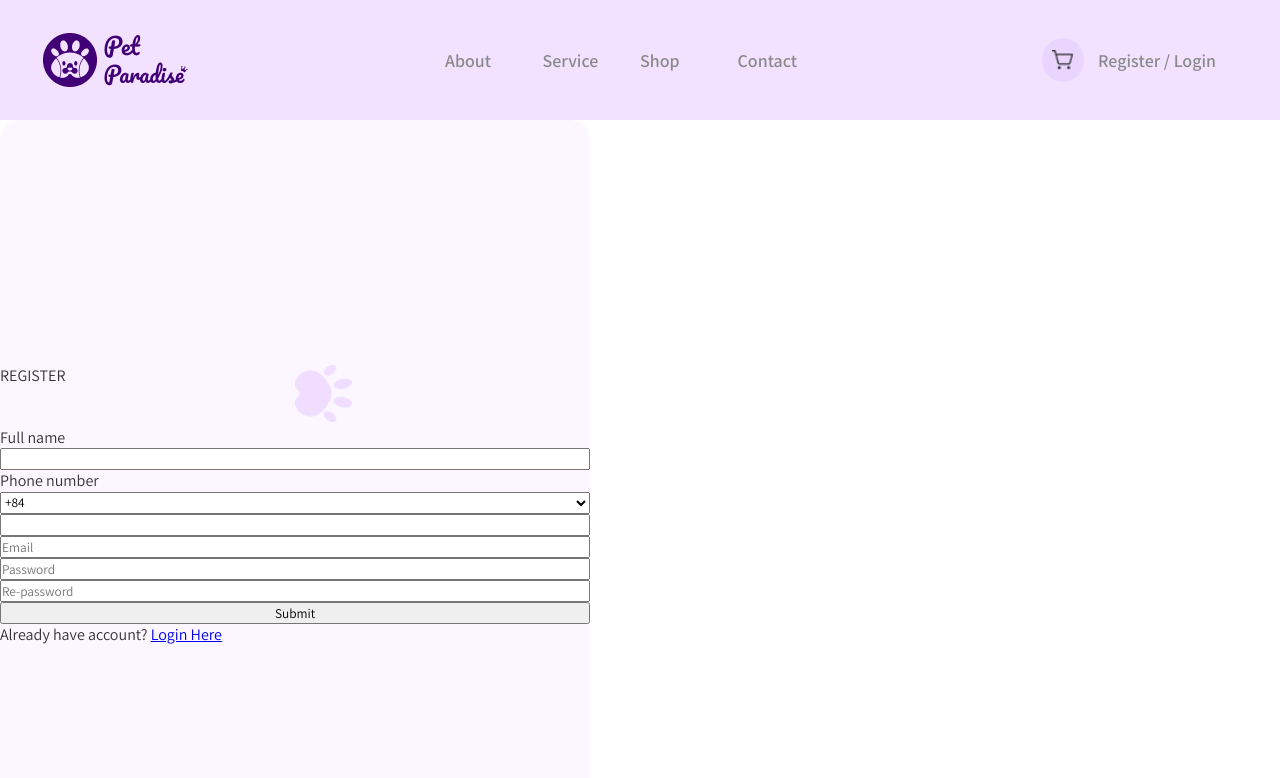
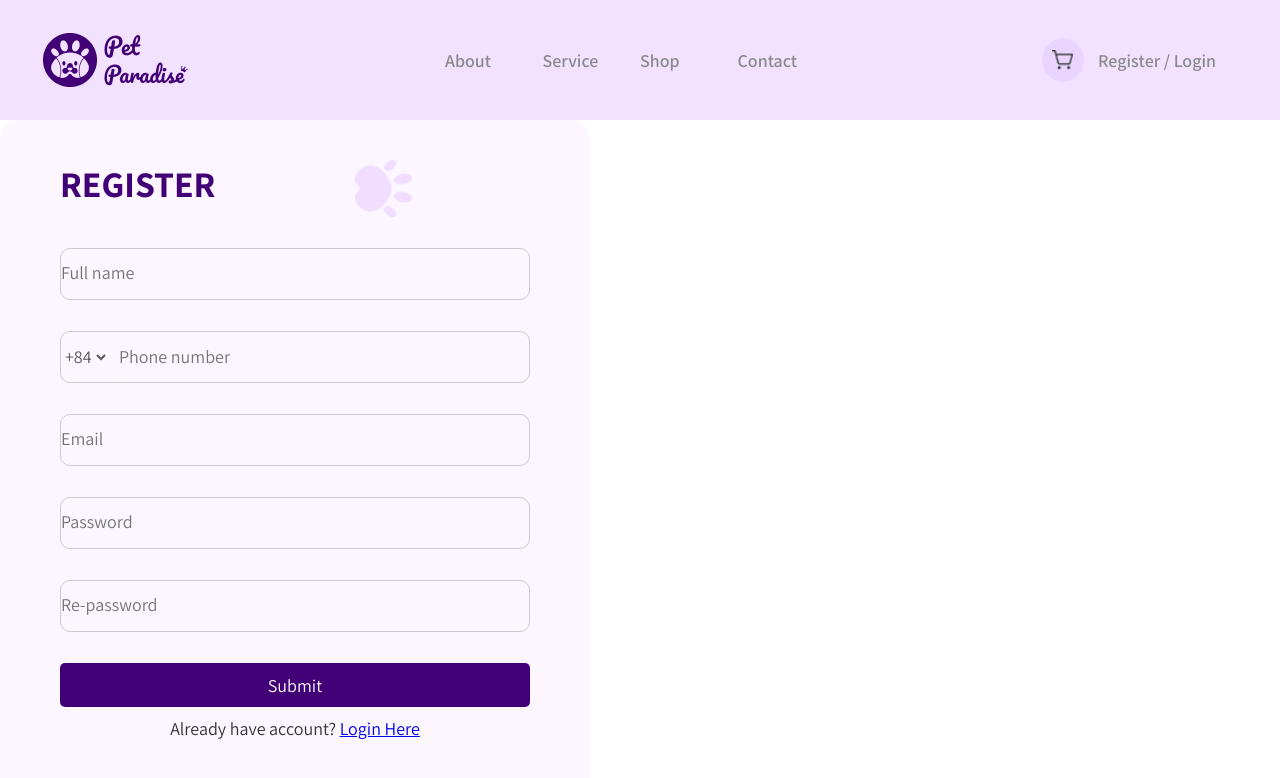
Before and after one commit to odinaM/Pet_Paradise, a React (Vite) app: page /register in a window 1280 px wide. Shown: the top 778 px of the page. Built offline with nearby package versions, Linux system fonts and the light colour scheme; the HTML template or start-up script is replaced by a standard one.

Commit message:
сделала форму

```diff
--- a/src/pages/Register/Register.css
+++ b/src/pages/Register/Register.css
@@ -4,7 +4,6 @@
   padding: 0;
   font-family: 'Assistant', sans-serif;
   width: 100%;
-  max-width: 1440px;
 }
 
 .input-error {
@@ -22,11 +21,13 @@
     width: 590px;
     height: 770px;
     display: flex;
-    justify-content: center;
-    align-items: center;
     background-color:#FBF6FF;
     border-radius: 20px;
     flex-direction: column;
+    align-items: center;
+}
+.register_container{
+  display: flex;
 }
 .register_title{
     display: flex;
@@ -36,3 +37,74 @@
     width: 57px;
     height: 57px;
 }
+.register_title_text{
+  font-size: 36px;
+  font-weight: bold;
+  color: #410075;
+}
+.register_title{
+  margin-top: 40px;
+  margin-left:120px ;
+  margin-bottom: 26px;
+}
+input{
+  width: 470px;
+  height: 52px;
+  border-radius: 10px;
+  border: 1px solid #CCCCCC;
+  margin-bottom: 31px;
+   background-color:#FBF6FF ;
+}
+.submit-btn{
+  width: 470px;
+  height: 44px;
+  background-color: #410075;
+  border-radius: 5px;
+  font-size: 18px;
+  color: white;
+  border: none;
+}
+::placeholder{
+  font-size: 18px;
+}
+.login-text{
+  font-size: 18px;
+  text-align: center;
+  margin-top: 10px;
+}
+.input-box{
+  display: flex;
+  justify-content: center;
+
+}
+form{
+  display: flex;
+  flex-direction: column;
+  align-items: center;
+  justify-content: center;
+}
+select{
+  width: 48px;
+  height: 22px;
+  border: none;
+  color:#595959 ;
+   background-color:#FBF6FF ;
+   font-size: 18px;
+}
+.phone-wrapper input{
+  border: none;
+  flex-grow: 1;
+  margin-left: 10px;
+  width: 400px;
+}
+.phone-wrapper{
+  width:470px ;
+  height: 52px;
+  border-radius: 10px;
+  border: 1px solid #CCCCCC;
+  align-items: center;
+  overflow: hidden;
+  box-sizing: border-box;
+  margin-bottom: 31px;
+  background-color:#FBF6FF ;
+}
--- a/src/pages/Register/Register.jsx
+++ b/src/pages/Register/Register.jsx
@@ -101,8 +101,9 @@ const navigate = useNavigate();
                 </div>
                 <form onSubmit={handleSubmit}>
                       <div className="input-box">
-                        <label>Full name</label>
+
                         <input
+                             placeholder="Full name"
                             type="text"
                             value={fullName}
                             onChange={(e) => setFullName(e.target.value)}
@@ -111,7 +112,7 @@ const navigate = useNavigate();
                        {nameErrorMessage}
                     </div>
                      <div className="input-box">
-                        <label>Phone number</label>
+
                         <div className="phone-wrapper">
                             <select>
                                 <option>+84</option>
@@ -119,6 +120,7 @@ const navigate = useNavigate();
                                 <option>+1</option>
                             </select>
                             <input
+                                placeholder="Phone number"
                                 type="text"
                                 value={phone}
                                 onChange={(e) => setPhone(e.target.value)}
```
